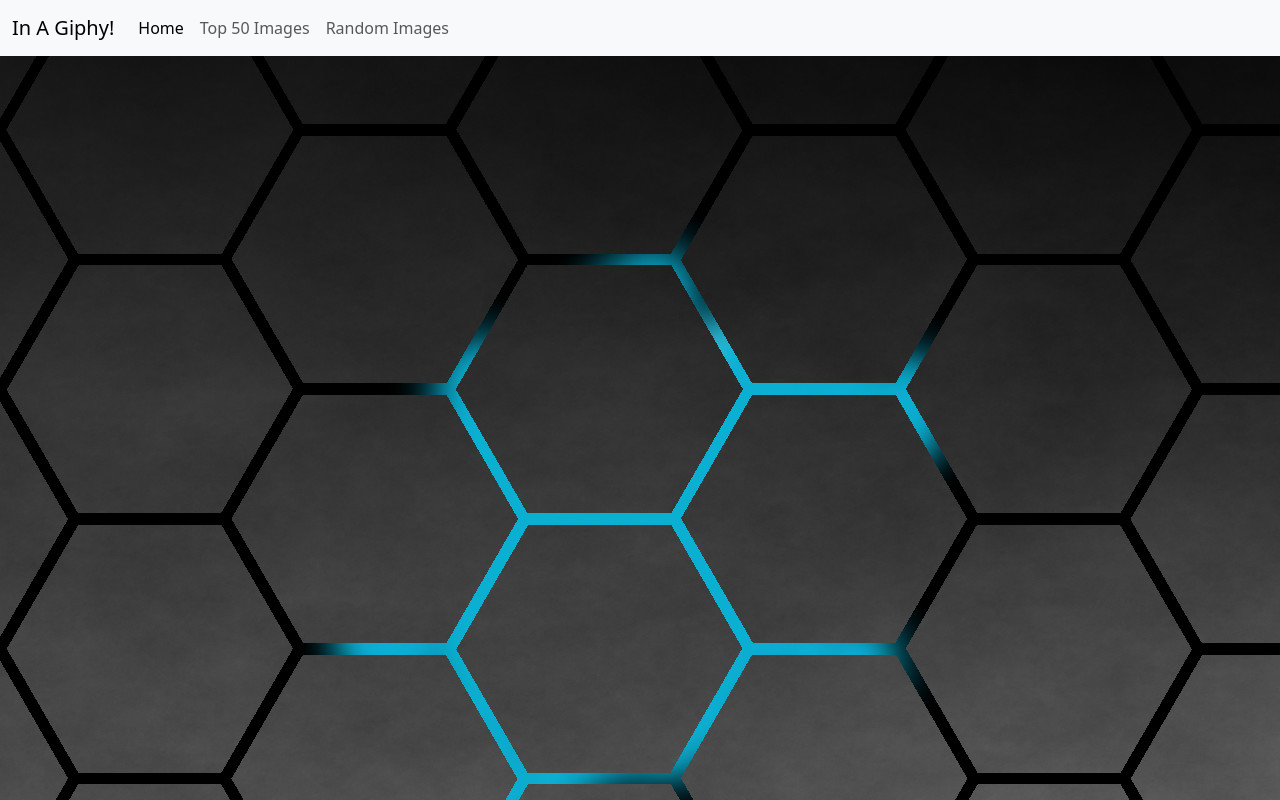
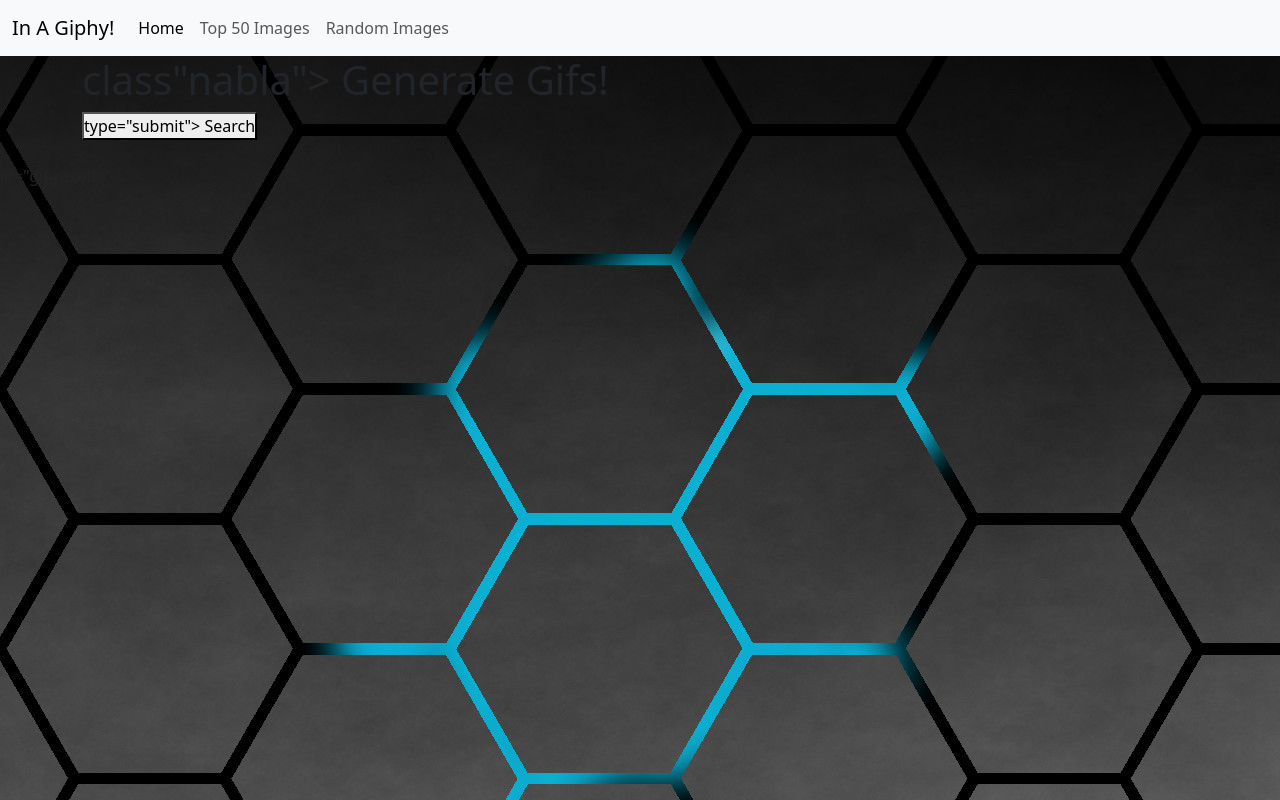
Before and after one commit to dustinfranklin/project2, a plain HTML site: page index.html in a window 1280 px wide. Drawn offline with nearby package versions, Linux system fonts and the light colour scheme.

Commit message:
added search bar

```diff
--- a/index.html
+++ b/index.html
@@ -5,6 +5,7 @@
     <meta name="viewport" content="width=device-width, initial-scale=1.0">
     <link rel="stylesheet" href="https://cdn.jsdelivr.net/npm/bootstrap@5.3.8/dist/css/bootstrap.min.css" rel="stylesheet" integrity="sha384-sRIl4kxILFvY47J16cr9ZwB07vP4J8+LH7qKQnuqkuIAvNWLzeN8tE5YBujZqJLB" crossorigin="anonymous">
     <link rel="stylesheet" href="style.css">
+    <script>src="./main.js" defer</script>
     <title>In A Giphy!</title>
 
 </head>
@@ -33,5 +34,17 @@
         </nav>
     </Header>
 
+    <main>
+        <div class="container">
+        <h1> class"nabla"> Generate Gifs!</h1>
+        <form id="search-form"
+            <input type="text" id="search-input" placeholder="What do you want to see?">
+            <button> type="submit"> Search</button>
+        </form>
+        </div> <br>
+        <div> id="gif-results"
+        </div>
+    </main>
+
 </body>
 </html>
```
Also changed, not shown: main.js (added).
